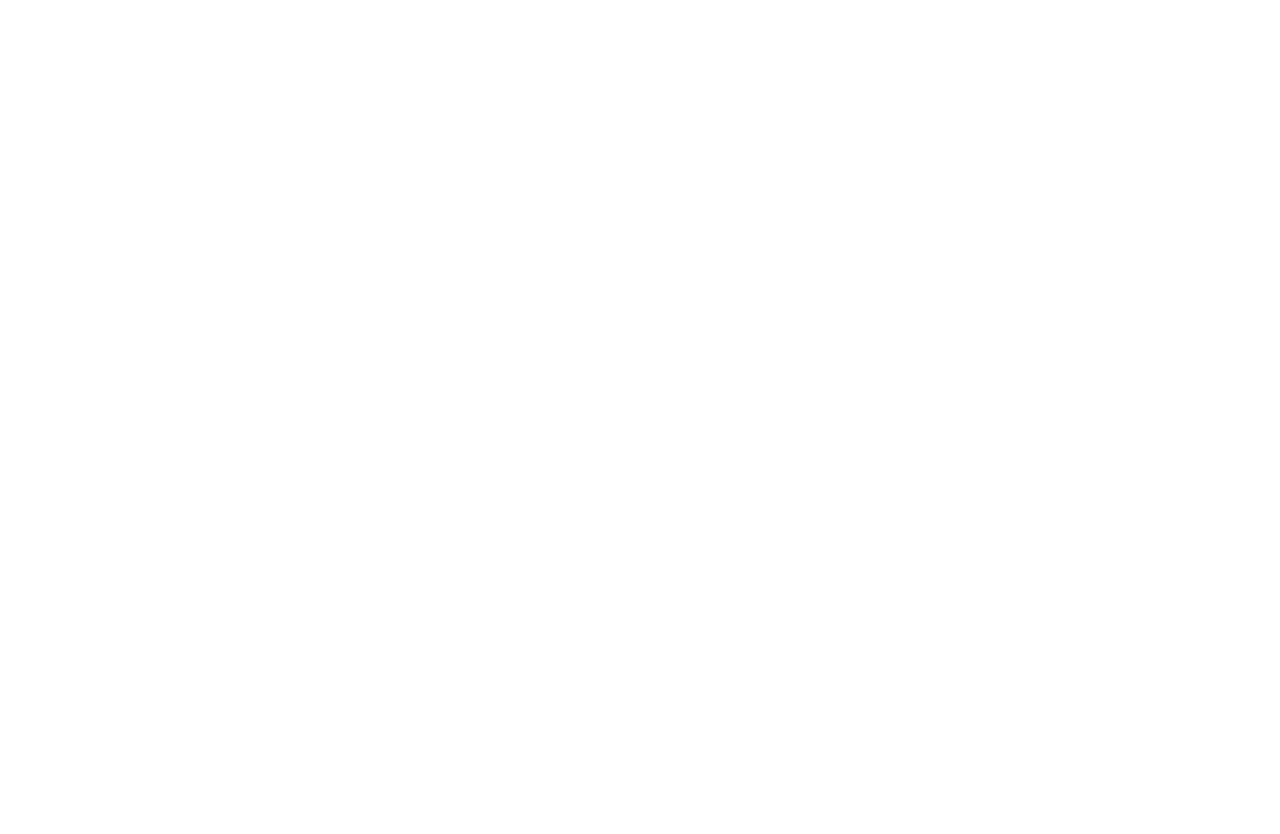
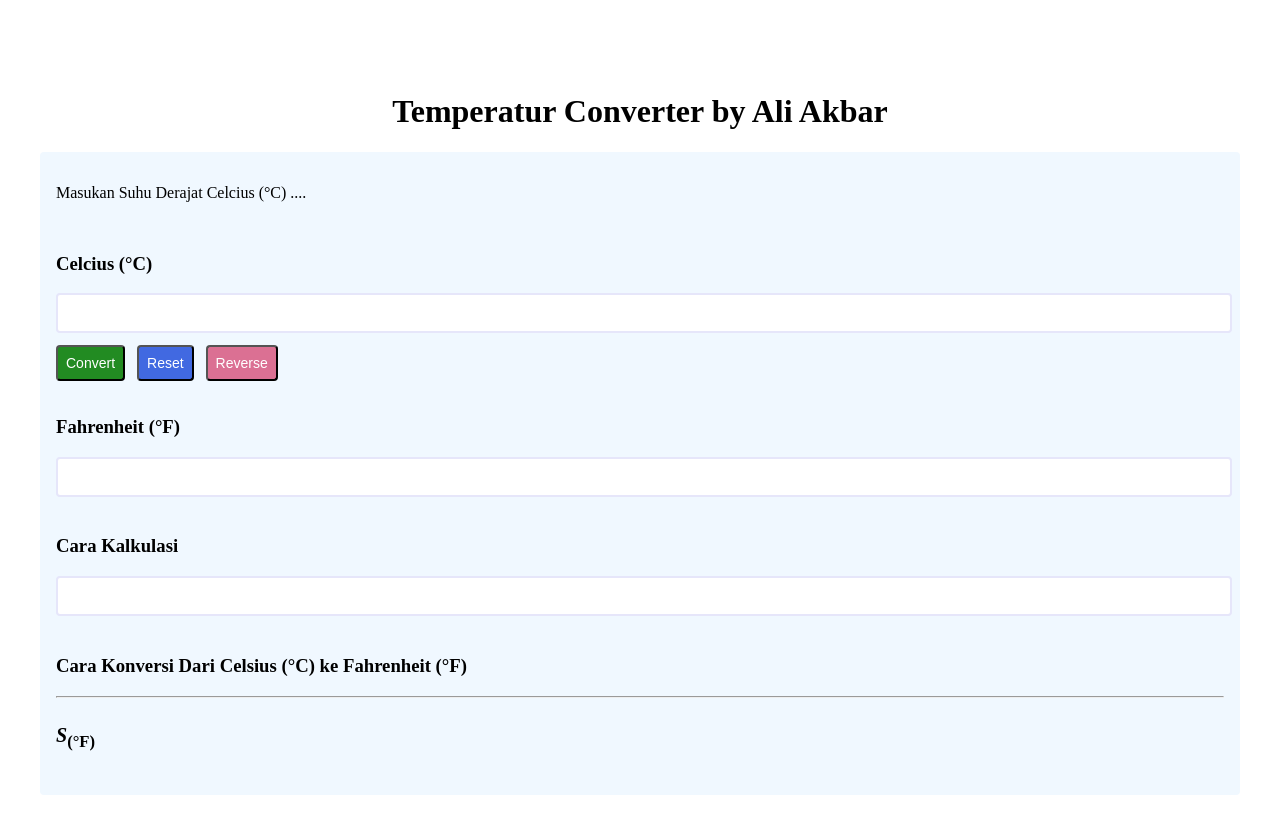
Before and after one commit to revou-fundamental-course/15-apr-24-aliakbarra, a plain HTML site: page index.html in a window 1280 px wide. Before the commit the page ends 800 px from the top, so only its background shows below. Drawn offline with Linux system fonts and the light colour scheme.

Commit message:
init commit

```diff
--- a/css/style.css
+++ b/css/style.css
@@ -1 +1,82 @@
 /* ini file css */
+
+main {
+    padding-left: 32px;
+    padding-right: 32px;
+    padding-top: 64px;
+    padding-bottom: 64px;
+}
+
+.main-title{
+    text-align: center;
+}
+
+.main-section {
+    padding: 16px;
+    background-color: aliceblue;
+    border-radius: 4px;
+}
+
+.section-celcius{
+    padding-top: 16px;
+}
+
+.section-fahrenheit{
+    padding-top: 16px;
+}
+
+.section-result{
+    padding-top: 16px;
+}
+
+.section-explanation{
+    padding-top: 16px;
+}
+
+textarea{
+    width: 100%;
+    height: 32px;
+    resize: none;
+    border: 2px solid lavender;
+    border-radius: 4px;
+    font-size: 10px;
+    color: coral;
+}
+
+.formula-s{
+    font-size: 20px;
+    font-style: italic;
+
+}
+
+.formula-s>sub {
+    font-style: normal;
+}
+
+.container-button {
+    padding-top: 8px;
+}
+
+button {
+    font-size: 14px;
+    padding:  8px;
+    border-radius: 4px;
+    font-family: arial;
+}
+
+#button-convert {
+    background-color: forestgreen;
+    color: white;
+    margin-right: 8px;
+}
+
+#button-reset {
+    background-color: royalblue;
+    color: white;
+    margin-right: 8px;
+}
+
+#button-reverse {
+    background-color: palevioletred;
+    color: white;
+}
--- a/index.html
+++ b/index.html
@@ -3,10 +3,70 @@
 <head>
     <meta charset="UTF-8">
     <meta name="viewport" content="width=device-width, initial-scale=1.0">
+    <link rel="stylesheet" href="css/style.css">
     <title>Temperatur Converter</title>
 
 </head>
+
 <body>
+    <main>
+        <header class="main-title">
+            <h1>Temperatur Converter by Ali Akbar</h1>
+        </header>
+
+        <!-- Section Introduction -->
+        <section class="main-section">
+            <section>
+                <p>Masukan Suhu Derajat Celcius (&deg;C) ....</p>
+            </section>
+
+            <section class="section-celcius">
+                <header>
+                    <h3>Celcius (&deg;C)</h3>
+                </header>
+
+                <article>
+                    <textarea rows="1"></textarea>
+
+                    <div class="container-button">
+                        <button id="button-convert">Convert</button>
+                        <button id="button-reset">Reset</button>
+                        <button id="button-reverse">Reverse</button>
+                    </div>
+                </article>
+            </section>
+
+            <section class="section-fahrenheit">
+                <header>
+                    <h3>Fahrenheit (&deg;F)</h3>
+                </header>
+
+                <article>
+                    <textarea rows="1"></textarea>
+                </article>
+            </section>
+
+            <section class="section-result">
+                <header>
+                    <h3>Cara Kalkulasi</h3>
+                </header>
+
+                <article>
+                    <textarea rows="1"></textarea>
+                </article>
+            </section>
+
+            <section class="section-explanation">
+                <header>
+                    <h3>Cara Konversi Dari Celsius (&deg;C) ke Fahrenheit (&deg;F)</h3>
+                </header>
+                <hr>
+                <article>
+                    <h1 class="formula-s">S<sub>(&deg;F)</sub><h1>
+                </article>
+            </section>
+        </section>
+    </main>
 
 </body>
 
```
